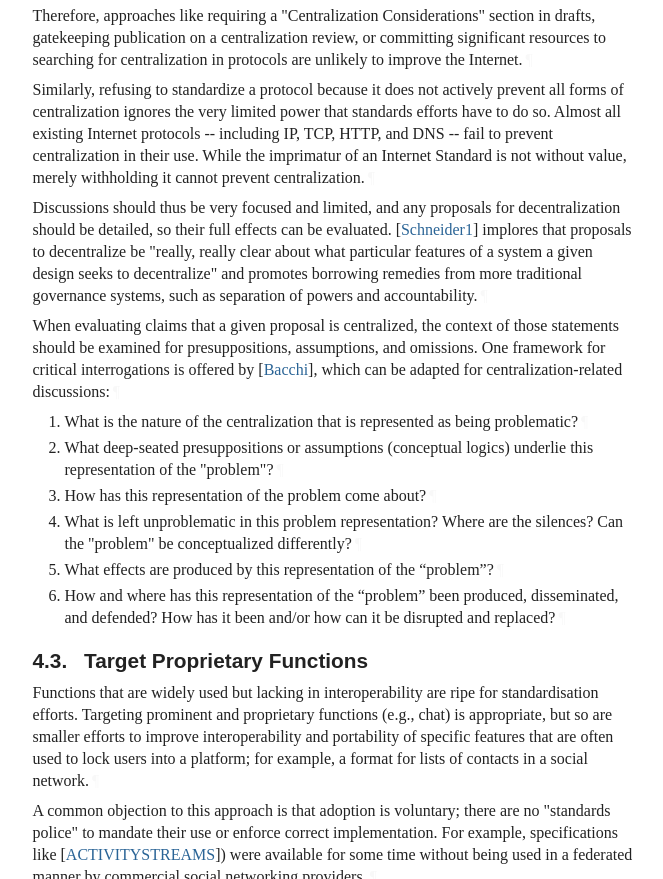
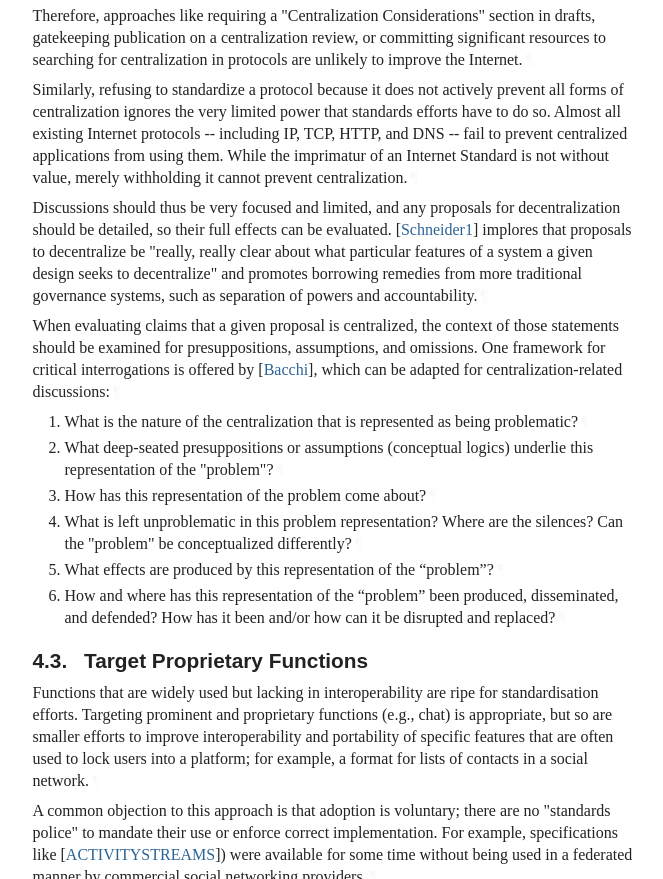
Before and after one commit to mnot/avoiding-internet-centralization, a plain HTML site: page draft-nottingham-avoiding-internet-centralization.html in a window 1280 px wide. Shown: the part 10616-11495 px from the top of the page, without its empty margins (92-755 px from the left). Drawn offline with Linux system fonts and the light colour scheme; a web font is replaced by a local one.

Commit message:
Script updating gh-pages from 12cf69d. [ci skip]

```diff
--- a/draft-nottingham-avoiding-internet-centralization.html
+++ b/draft-nottingham-avoiding-internet-centralization.html
@@ -1392,7 +1392,7 @@ svg :is([fill="white"], [fill^="#fff"]) {
 <p id="section-4.2-1">Centralization and decentralization are increasingly being raised in technical standards discussions. Any claim needs to be critically evaluated: as discussed in <a href="#centralization" class="auto internal xref">Section 2</a>, not all centralization is automatically harmful, and per <a href="#decentralization" class="auto internal xref">Section 3</a>, decentralization techniques do not automatically address all centralization harms -- and they may bring their own risks.<a href="#section-4.2-1" class="pilcrow">¶</a></p>
 <p id="section-4.2-2">However, standards participants rarely have the expertise or information available to completely evaluate those claims, because the analysis involves not only technical factors, but also economic, social, commercial, and legal aspects. For example, economies of scale can cause concentration due to the associated efficiencies <span>[<a href="#SCALE" class="cite xref">Demsetz</a>]</span>, and so determining whether that concentration is appropriate requires a detailed economic analysis that is not in scope for a technical standards body. Furthermore, claims of centralization may have other motivations; in particular, they can be proxies for power struggles between actors with competing interests, and a claim of centralization might be used to deny market participants and (perhaps more importantly) users the benefits of standardization.<a href="#section-4.2-2" class="pilcrow">¶</a></p>
 <p id="section-4.2-3">Therefore, approaches like requiring a "Centralization Considerations" section in drafts, gatekeeping publication on a centralization review, or committing significant resources to searching for centralization in protocols are unlikely to improve the Internet.<a href="#section-4.2-3" class="pilcrow">¶</a></p>
-<p id="section-4.2-4">Similarly, refusing to standardize a protocol because it does not actively prevent all forms of centralization ignores the very limited power that standards efforts have to do so. Almost all existing Internet protocols -- including IP, TCP, HTTP, and DNS -- fail to prevent centralization in their use. While the imprimatur of an Internet Standard is not without value, merely withholding it cannot prevent centralization.<a href="#section-4.2-4" class="pilcrow">¶</a></p>
+<p id="section-4.2-4">Similarly, refusing to standardize a protocol because it does not actively prevent all forms of centralization ignores the very limited power that standards efforts have to do so. Almost all existing Internet protocols -- including IP, TCP, HTTP, and DNS -- fail to prevent centralized applications from using them. While the imprimatur of an Internet Standard is not without value, merely withholding it cannot prevent centralization.<a href="#section-4.2-4" class="pilcrow">¶</a></p>
 <p id="section-4.2-5">Discussions should thus be very focused and limited, and any proposals for decentralization should be detailed, so their full effects can be evaluated. <span>[<a href="#SCHNEIDER" class="cite xref">Schneider1</a>]</span> implores that proposals to decentralize be "really, really clear about what particular features of a system a given design seeks to decentralize" and promotes borrowing remedies from more traditional governance systems, such as separation of powers and accountability.<a href="#section-4.2-5" class="pilcrow">¶</a></p>
 <p id="section-4.2-6">When evaluating claims that a given proposal is centralized, the context of those statements should be examined for presuppositions, assumptions, and omissions. One framework for critical interrogations is offered by <span>[<a href="#BACCHI" class="cite xref">Bacchi</a>]</span>, which can be adapted for centralization-related discussions:<a href="#section-4.2-6" class="pilcrow">¶</a></p>
 <ol start="1" type="1" class="normal type-1" id="section-4.2-7">
```
Also changed, not shown: draft-nottingham-avoiding-internet-centralization.txt.
